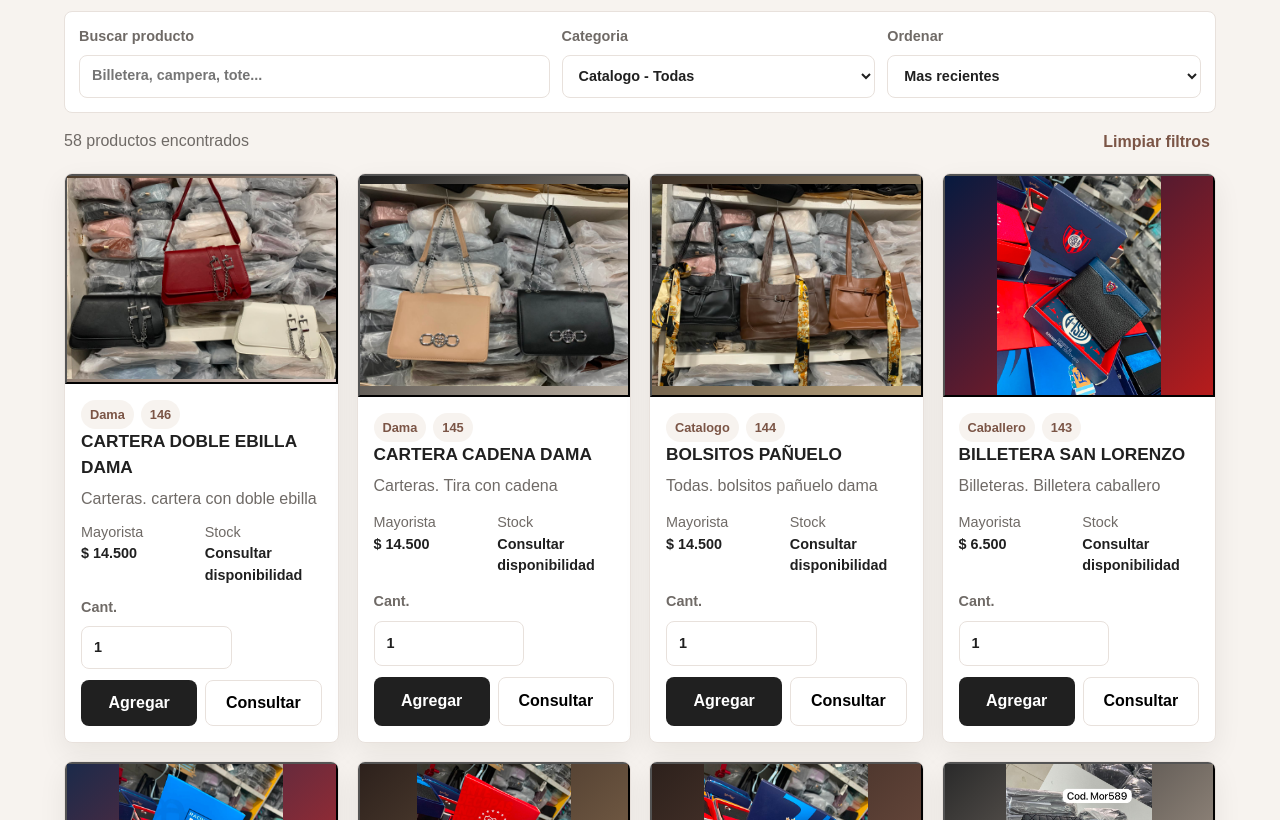
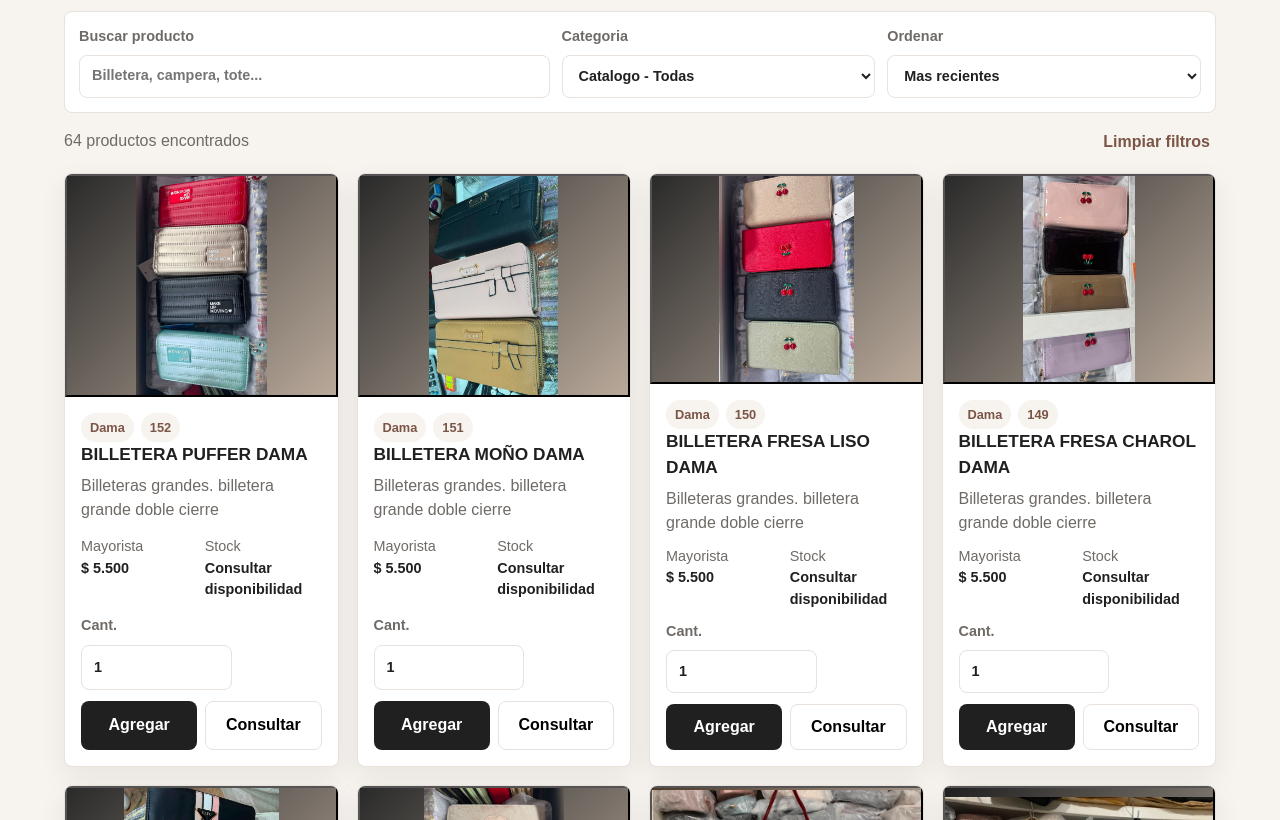
Before and after one commit to danxf3-coder/MENSAJERIA-WILSON, a plain HTML site: page index.html in a window 1280 px wide. Shown: the part 1980-2800 px from the top of the page. Drawn offline with Linux system fonts and the light colour scheme.

Commit message:
Agregue nuevos articulos

```diff
--- a/app.js
+++ b/app.js
@@ -249,10 +249,10 @@ const products = [
   },
   {
     id: 30,
-    name: "BILLETERA PUFFER un solo cierre DAMA",
+    name: "BILLETERA PUFFER DAMA",
     code: "107",
     category: "dama-billeteras-grandes",
-    description: "BILLETERA PUFFER un solo cierre DAMA",
+    description: "Billetera Puffer Make Up Loving",
     colors: ["Violeta", "Rojo", "Dorado", "Rosa", "Negro", "Celeste", "Beige"],
     stock: "Consultar disponibilidad",
     imageUrl: "img/Billetera Puffer-un solo cierre-Dama.jpeg",
@@ -780,6 +780,84 @@ const products = [
     price: 4000,
     sold: 5,
   },
+   {
+    id: 71,
+    name: "BILLETERA CANDY DAMA",
+    code: "147",
+    category: "dama-billeteras-grandes",
+    description: "billetera grande doble cierre",
+    colors: ["Negro", "Rosa", "Blanco"],
+    stock: "Consultar disponibilidad",
+    imageUrl: "img/Billetera Candy.jpeg",
+    image: "linear-gradient(135deg, #2a2a2a, #b9a99a)",
+    price: 5500,
+    sold: 5,
+  },
+   {
+    id: 72,
+    name: "BILLETERA FAFU DAMA",
+    code: "148",
+    category: "dama-billeteras-grandes",
+    description: "billetera grande doble cierre",
+    colors: ["Negro", "Beige", "Cafe"],
+    stock: "Consultar disponibilidad",
+    imageUrl: "img/Billetera Fafu.jpeg",
+    image: "linear-gradient(135deg, #2a2a2a, #b9a99a)",
+    price: 5500,
+    sold: 5,
+  },
+   {
+    id: 73,
+    name: "BILLETERA FRESA CHAROL DAMA",
+    code: "149",
+    category: "dama-billeteras-grandes",
+    description: "billetera grande doble cierre",
+    colors: ["Rosa", "Negro", "Cafe", "Purpura"],
+    stock: "Consultar disponibilidad",
+    imageUrl: "img/Billetera Fresa Charol.jpeg",
+    image: "linear-gradient(135deg, #2a2a2a, #b9a99a)",
+    price: 5500,
+    sold: 5,
+  },
+   {
+    id: 74,
+    name: "BILLETERA FRESA LISO DAMA",
+    code: "150",
+    category: "dama-billeteras-grandes",
+    description: "billetera grande doble cierre",
+    colors: ["Rojo", "Negro", "Verde", "Beige"],
+    stock: "Consultar disponibilidad",
+    imageUrl: "img/Billetera Fresa Liso.jpeg",
+    image: "linear-gradient(135deg, #2a2a2a, #b9a99a)",
+    price: 5500,
+    sold: 5,
+  },
+   {
+    id: 75,
+    name: "BILLETERA MOÑO DAMA",
+    code: "151",
+    category: "dama-billeteras-grandes",
+    description: "billetera grande doble cierre",
+    colors: ["Negro", "Beige", "Cafe"],
+    stock: "Consultar disponibilidad",
+    imageUrl: "img/Billetera Mono.jpeg",
+    image: "linear-gradient(135deg, #2a2a2a, #b9a99a)",
+    price: 5500,
+    sold: 5,
+  },
+   {
+    id: 76,
+    name: "BILLETERA PUFFER DAMA",
+    code: "152",
+    category: "dama-billeteras-grandes",
+    description: "billetera grande doble cierre",
+    colors: ["Negro", "Rojo", "Dorado", "Celeste"],
+    stock: "Consultar disponibilidad",
+    imageUrl: "img/Billetera Puffer.jpeg",
+    image: "linear-gradient(135deg, #2a2a2a, #b9a99a)",
+    price: 5500,
+    sold: 5,
+  },
 ];
 
 let state = {
--- a/index.html
+++ b/index.html
@@ -46,7 +46,7 @@
         <div class="hero-content">
           <p class="eyebrow">Catalogo comercial para revendedores</p>
           <h1>R&B MAYORISTA</h1>
-          <p class="hero-copy">Productos de Dama y Caballero. Realizamos puntos de Encuentro y envíos a todo el País ✈️.
+          <p class="hero-copy">Productos de Dama y Caballero. Realizamos puntos de Encuentros y envíos a todo el País ✈️.
           </p>
           <div class="hero-actions">
             <a class="btn btn-primary" href="#productos">Ver productos</a>
```
Also changed, not shown: img/Billetera Candy.jpeg (added), img/Billetera Fafu.jpeg (added), img/Billetera Fresa Charol.jpeg (added), img/Billetera Fresa Liso.jpeg (added), img/Billetera Mono.jpeg (added), img/Billetera Puffer.jpeg (added).
